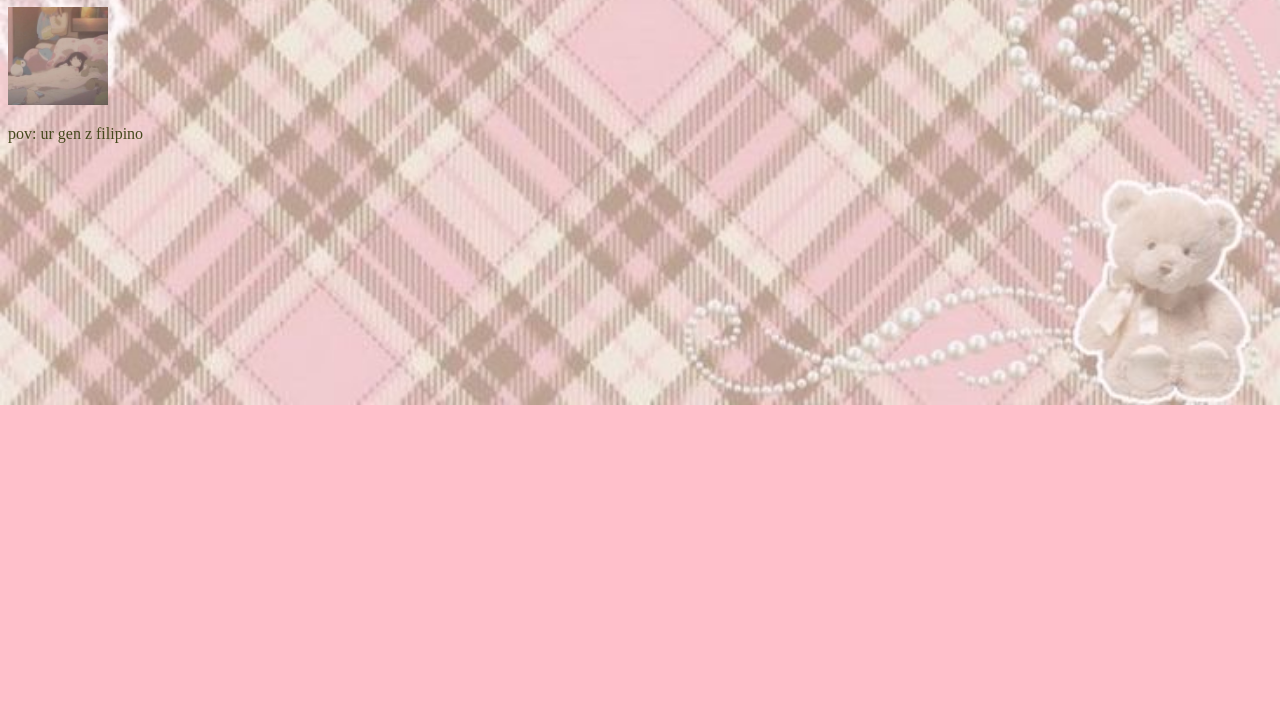
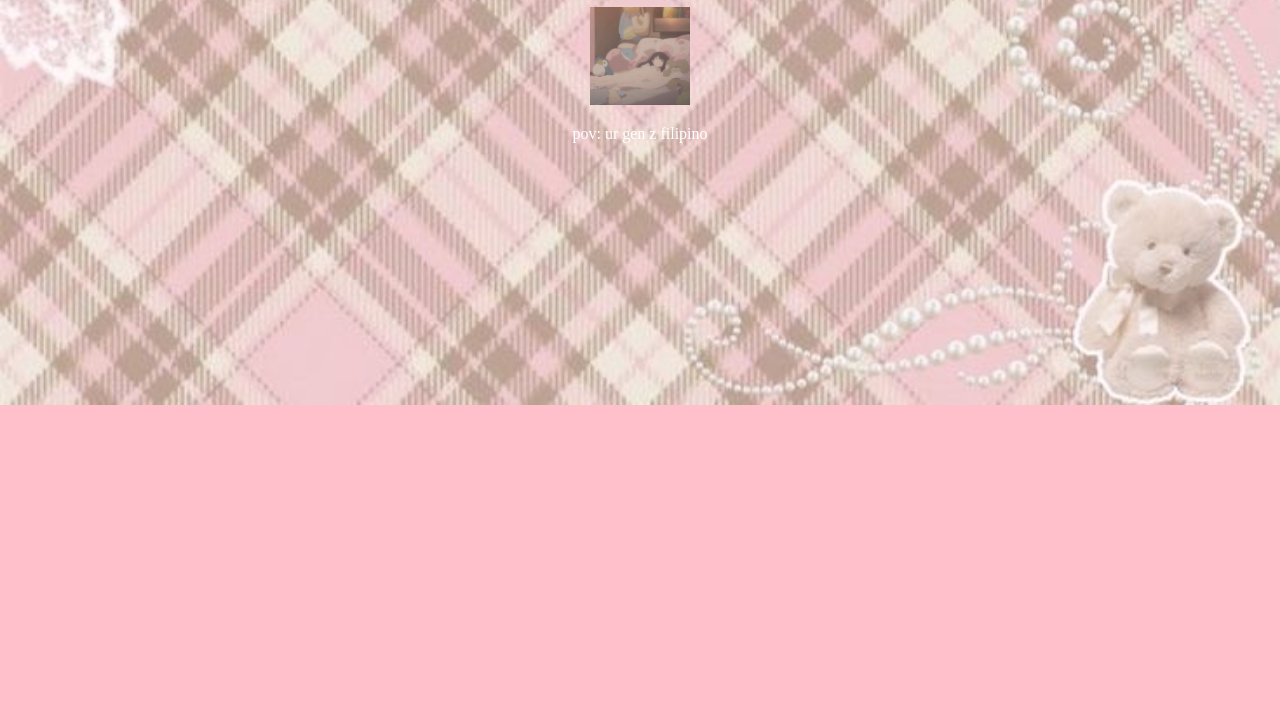
Before and after one commit to mepku/pilipinas, a plain HTML site: page index.html in a window 1280 px wide. Shown: the part 73-800 px from the top of the page. Drawn offline with Linux system fonts and the light colour scheme.

Commit message:
move + recolor pov text

```diff
--- a/index.html
+++ b/index.html
@@ -10,15 +10,21 @@
         background-size: cover;
         color: rgb(70, 73, 30)
       }
+      #pov  {
+        color: white;
+        margin-top: 50
+      }
     </style>
   </head>
   <body>
+    <center>
     <h1>
       mabuhay!
     </h1>
     <img src="IMG_0124.jpeg" alt="placeholder" width="100">
-    <p>
+    <p id="pov">
       pov: ur gen z filipino
     </p>
+      </center>
   </body>
 </html>
```
